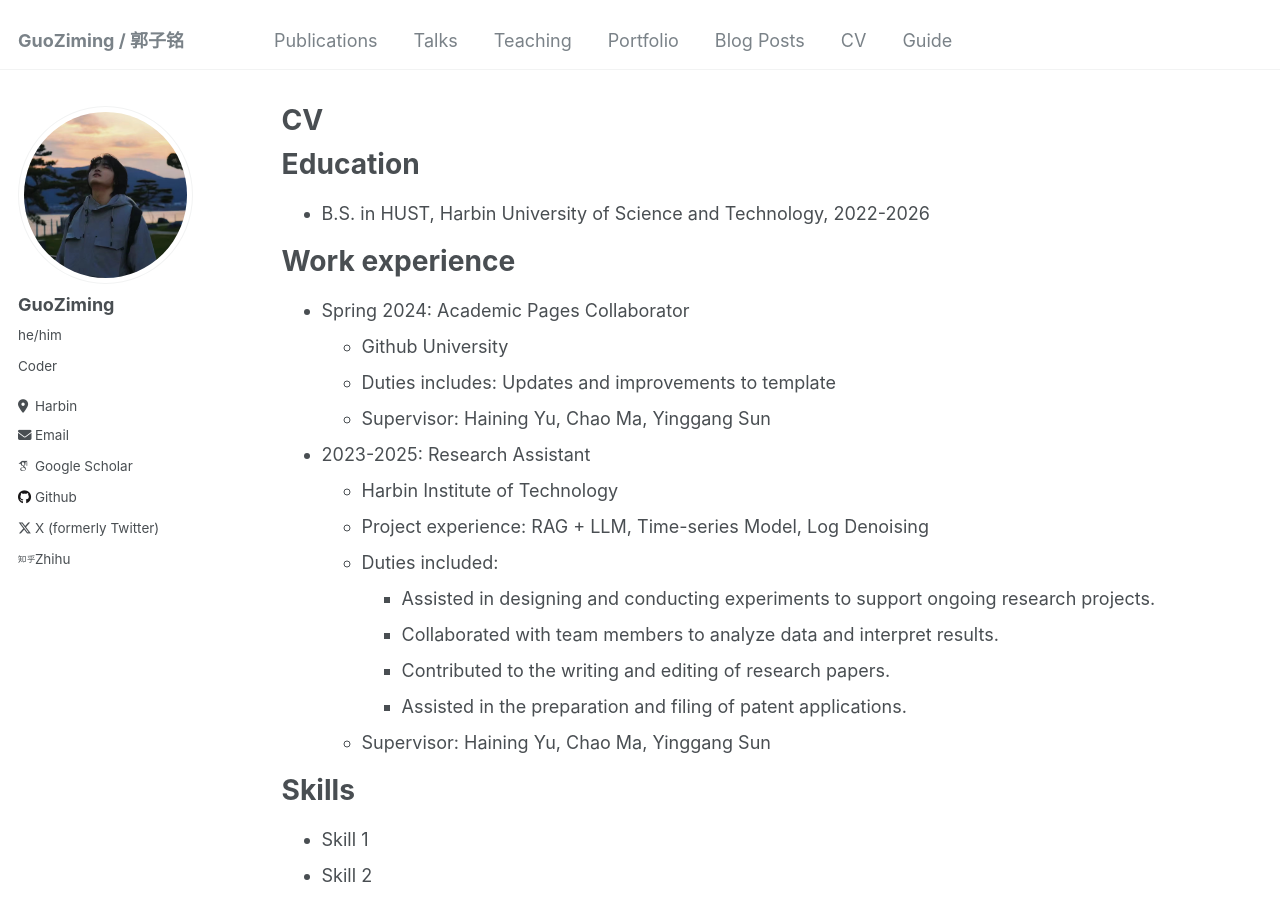
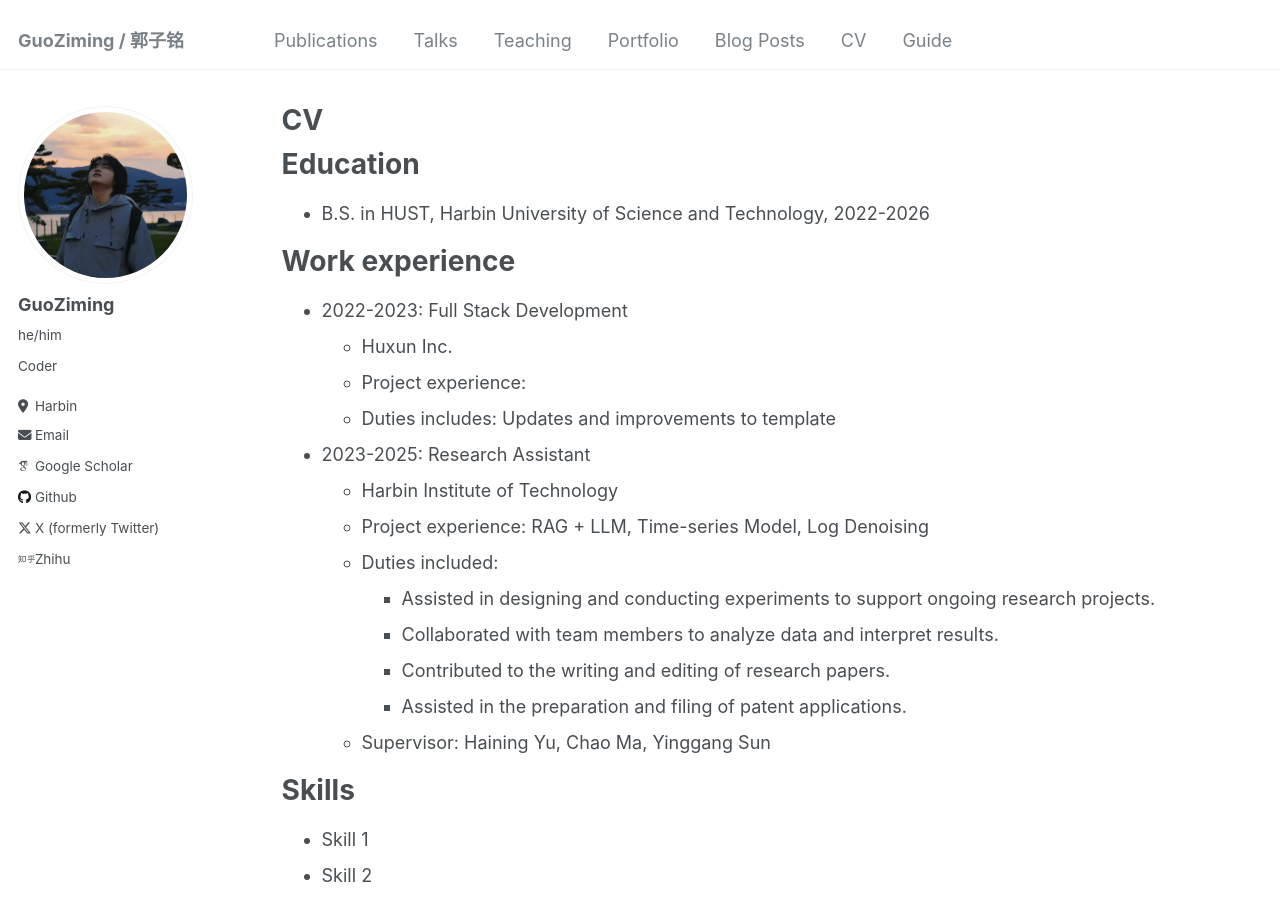
Before and after one commit to mcxiaoxiao/mcxiaoxiao.github.io, a Jekyll site: the page built from _pages/cv.md, in a window 1280 px wide and 900 px high. Built offline with Jekyll 4.4.1, drawn with Linux system fonts in a browser that asks for light colours; some web fonts are replaced.

Commit message:
Update cv.md

```diff
--- a/_pages/cv.md
+++ b/_pages/cv.md
@@ -17,10 +17,10 @@ Education
 
 Work experience
 ======
-* Spring 2024: Academic Pages Collaborator
-  * Github University
+* 2022-2023: Full Stack Development
+  * Huxun Inc.
+  * Project experience:
   * Duties includes: Updates and improvements to template
-  * Supervisor: Haining Yu, Chao Ma, Yinggang Sun
 
 * 2023-2025: Research Assistant
   * Harbin Institute of Technology
```
